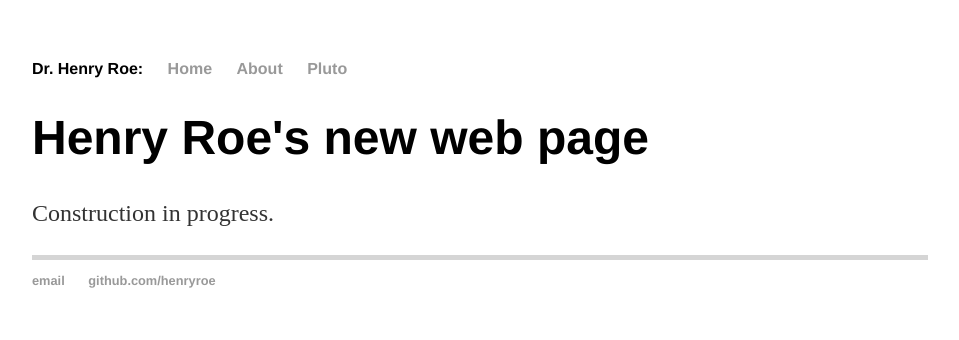
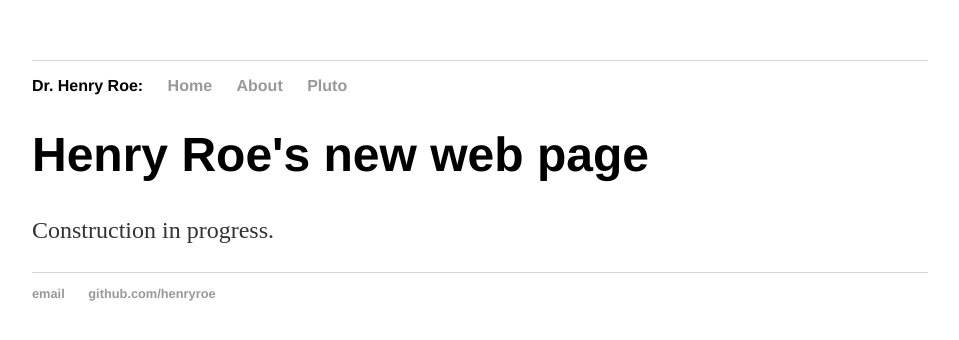
Before and after one commit to henryroe/henryroe.github.io, a Jekyll site: the page built from index.html, in a window 1280 px wide. Shown: the top 340 px of the page, without its empty margins (160-1119 px from the left). Built offline with Jekyll 4.4.1, drawn with Linux system fonts in a browser that asks for light colours.

Commit message:
Update main.css

```diff
--- a/css/main.css
+++ b/css/main.css
@@ -1,4 +1,5 @@
 body {
+    border-top: 1px solid #d5d5d5;
     margin: 60px auto;
     width: 70%;
 }
@@ -29,7 +30,7 @@ p {
     color: #333;
 }
 footer {
-    border-top: 5px solid #d5d5d5;
+    border-top: 1px solid #d5d5d5;
     font-size: .8em;
 }
 
```
